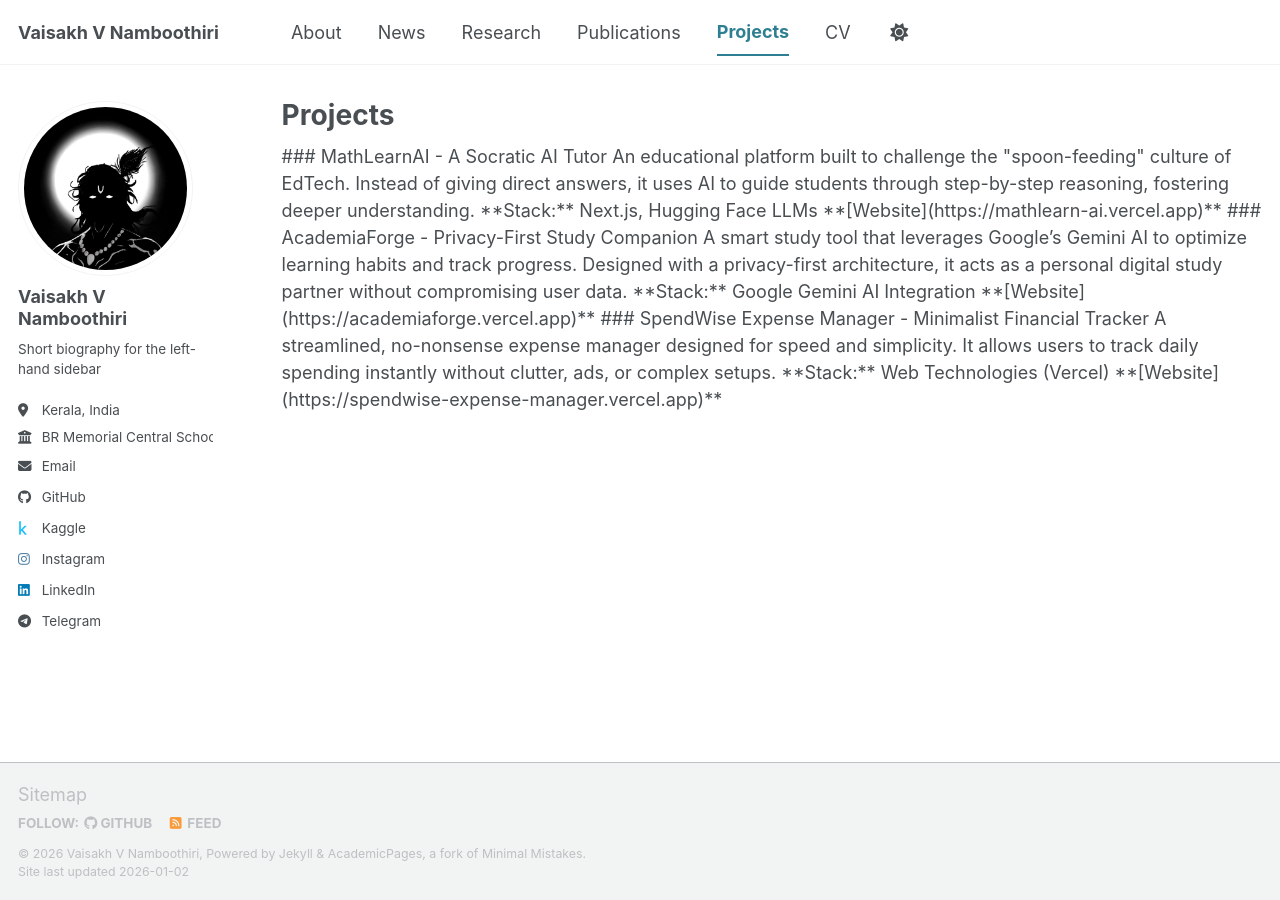
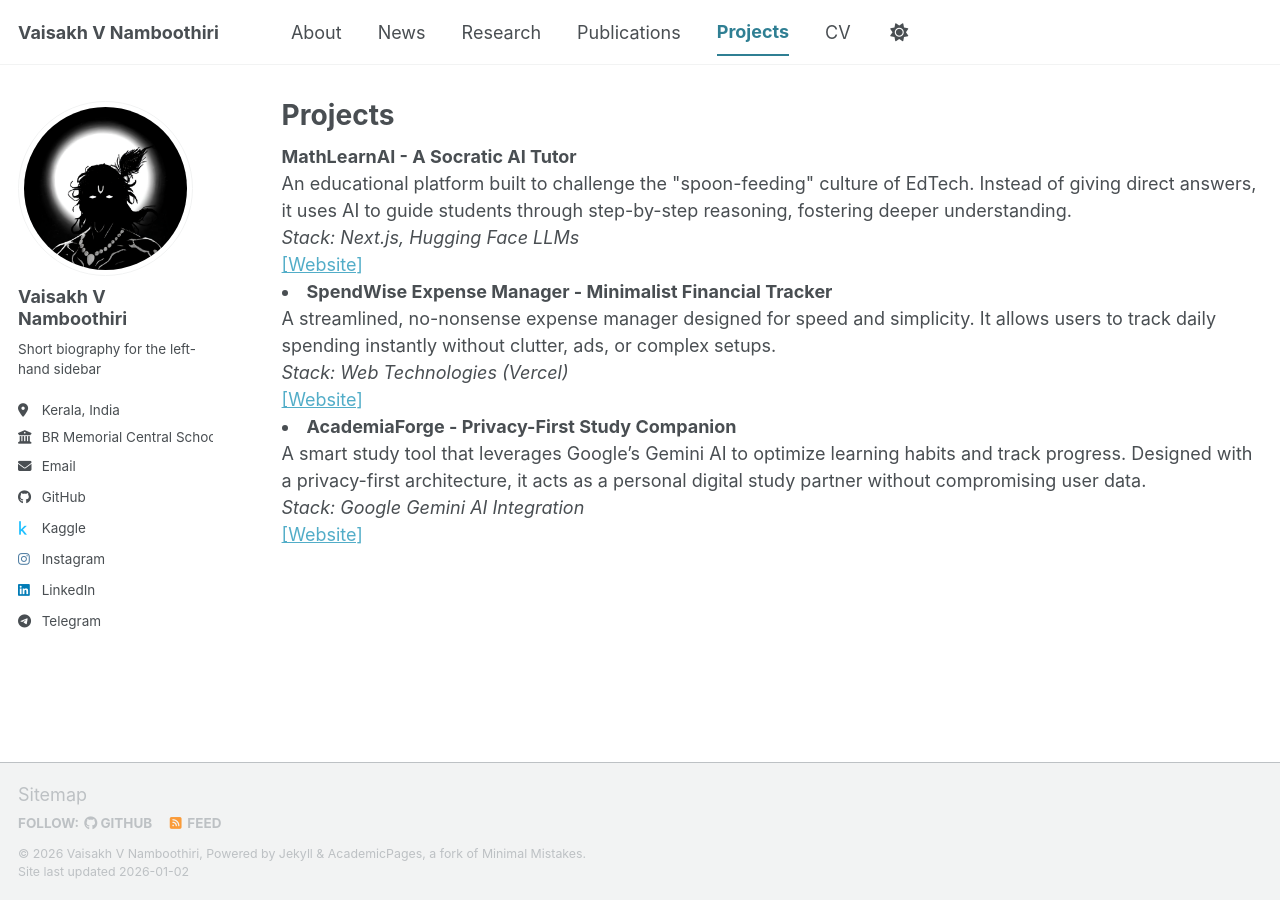
Before and after one commit to vaisakhvn/vaisakhvn.github.io, a Jekyll site: the page built from _pages/portfolio.html, in a window 1280 px wide. Built offline with Jekyll 4.4.1, drawn with Linux system fonts in a browser that asks for light colours; a script bundle is joined from its source files by our own code; library files that are not in the unit come from our copies; some of the changed lines change nothing that is shown.

Commit message:
Convert project descriptions to HTML format

```diff
--- a/_pages/portfolio.html
+++ b/_pages/portfolio.html
@@ -5,17 +5,27 @@
 author_profile: true
 ---
 
-### MathLearnAI - A Socratic AI Tutor
-An educational platform built to challenge the "spoon-feeding" culture of EdTech. Instead of giving direct answers, it uses AI to guide students through step-by-step reasoning, fostering deeper understanding.
-**Stack:** Next.js, Hugging Face LLMs
-**[Website](https://mathlearn-ai.vercel.app)**
-
-### AcademiaForge - Privacy-First Study Companion
-A smart study tool that leverages Google’s Gemini AI to optimize learning habits and track progress. Designed with a privacy-first architecture, it acts as a personal digital study partner without compromising user data.
-**Stack:** Google Gemini AI Integration
-**[Website](https://academiaforge.vercel.app)**
-
-### SpendWise Expense Manager - Minimalist Financial Tracker
-A streamlined, no-nonsense expense manager designed for speed and simplicity. It allows users to track daily spending instantly without clutter, ads, or complex setups.
-**Stack:** Web Technologies (Vercel)
-**[Website](https://spendwise-expense-manager.vercel.app)**
+                        <strong>MathLearnAI - A Socratic AI Tutor</strong><br>
+                        An educational platform built to challenge the "spoon-feeding" culture of EdTech. Instead of
+                        giving direct answers, it uses AI to guide students through step-by-step reasoning, fostering
+                        deeper understanding.<br>
+                        <em>Stack: Next.js, Hugging Face LLMs</em><br>
+                        <a href="https://mathlearn-ai.vercel.app" target="_blank"
+                            rel="noopener noreferrer">[Website]</a>
+                    </li>
+                    <li>
+                        <strong>SpendWise Expense Manager - Minimalist Financial Tracker</strong><br>
+                        A streamlined, no-nonsense expense manager designed for speed and simplicity. It allows users to
+                        track daily spending instantly without clutter, ads, or complex setups.<br>
+                        <em>Stack: Web Technologies (Vercel)</em><br>
+                        <a href="https://spendwise-expense-manager.vercel.app" target="_blank"
+                            rel="noopener noreferrer">[Website]</a>
+                    </li>
+                    <li>
+                        <strong>AcademiaForge - Privacy-First Study Companion</strong><br>
+                        A smart study tool that leverages Google’s Gemini AI to optimize learning habits and track
+                        progress. Designed with a privacy-first architecture, it acts as a personal digital study
+                        partner without compromising user data.<br>
+                        <em>Stack: Google Gemini AI Integration</em><br>
+                        <a href="https://academiaforge.vercel.app" target="_blank"
+                            rel="noopener noreferrer">[Website]</a>
```
